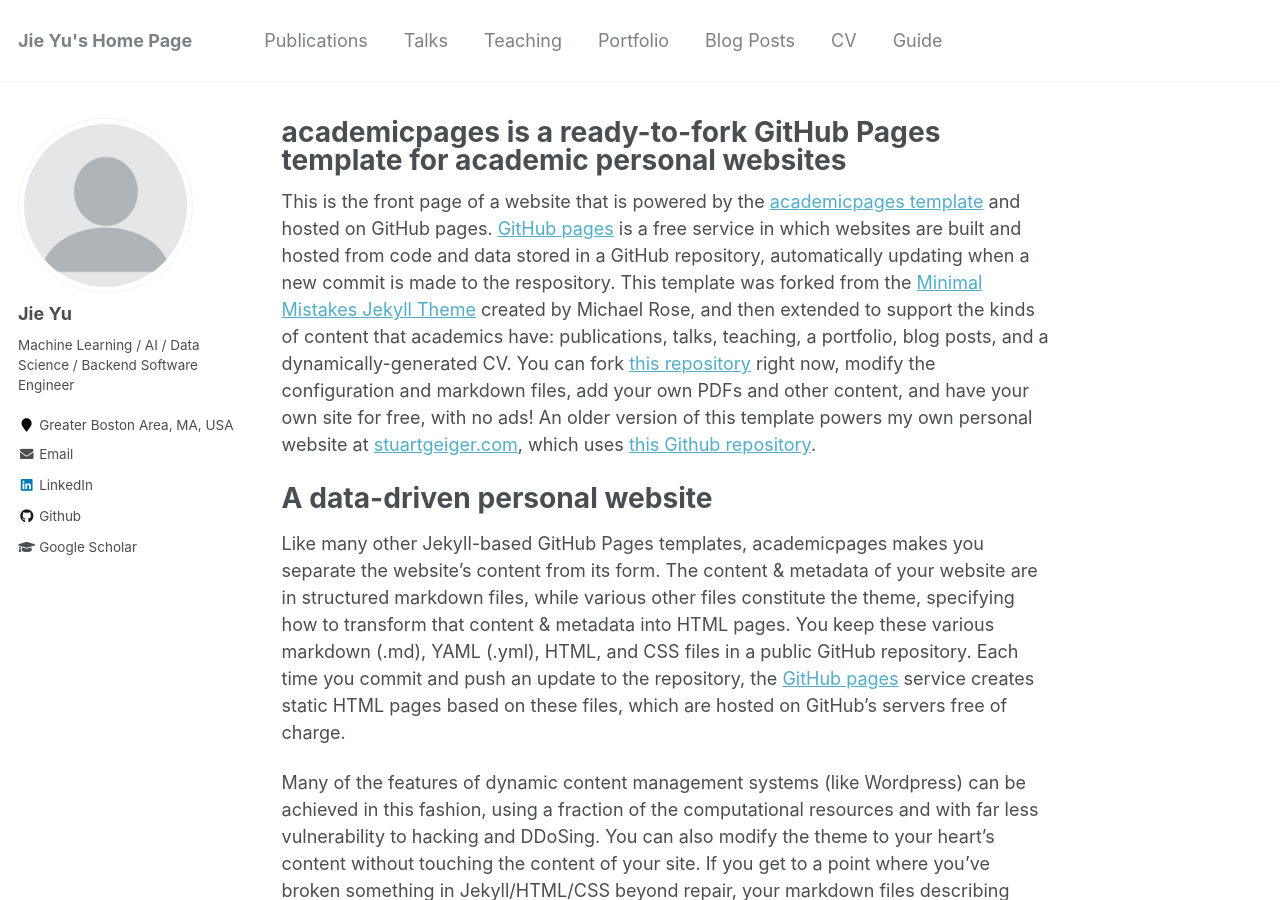
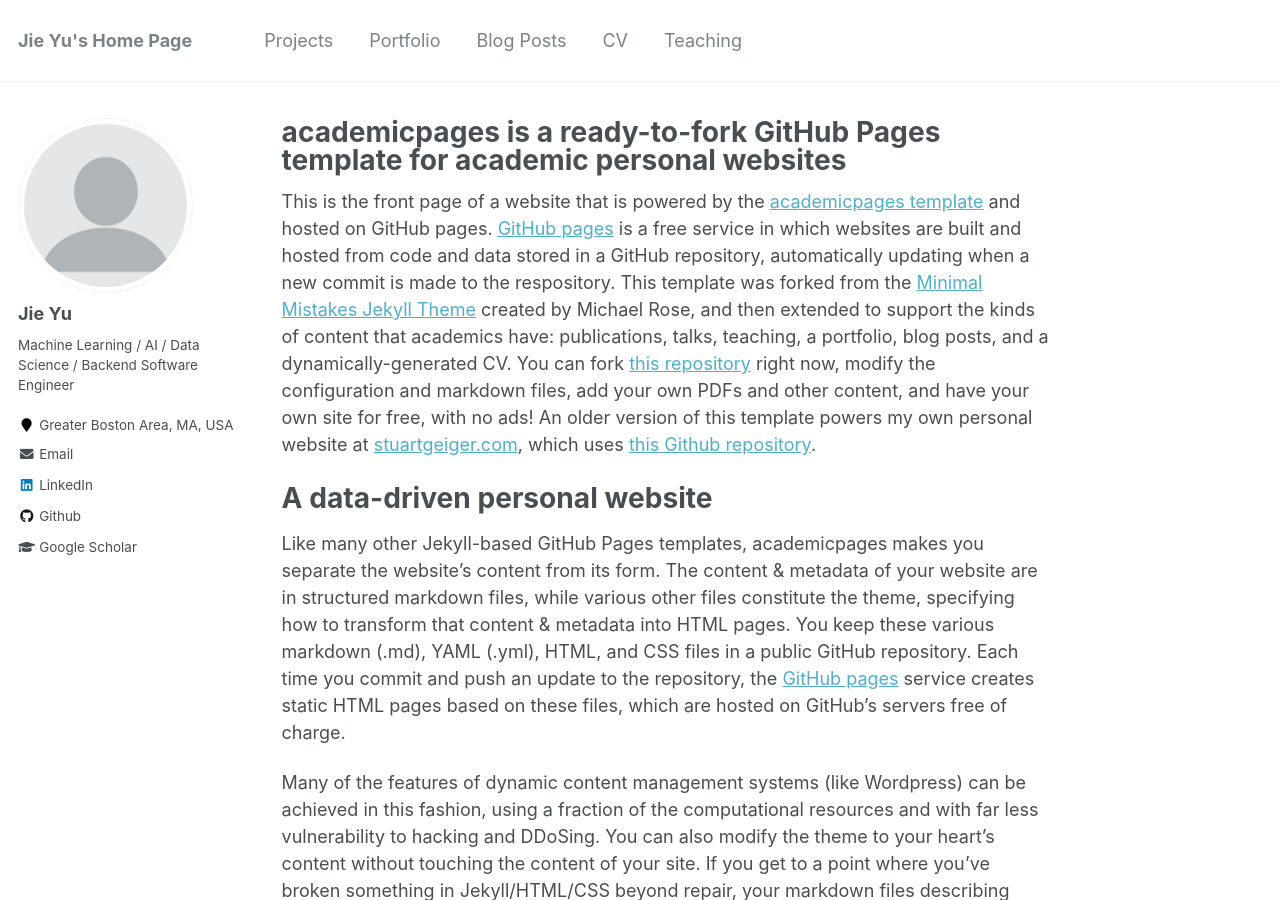
Before and after one commit to jieyu11/jieyu11.github.io, a Jekyll site: the page built from _pages/about.md, in a window 1280 px wide and 900 px high. Built offline with Jekyll 4.4.1, drawn with Linux system fonts in a browser that asks for light colours.

Commit message:
reduce items

```diff
--- a/_data/navigation.yml
+++ b/_data/navigation.yml
@@ -1,13 +1,10 @@
 # main links links
 main:
-  - title: "Publications"
+  - title: "Projects"
     url: /publications/
 
-  - title: "Talks"
-    url: /talks/
-
-  - title: "Teaching"
-    url: /teaching/
+#  - title: "Talks"
+#    url: /talks/
 
   - title: "Portfolio"
     url: /portfolio/
@@ -18,5 +15,8 @@ main:
   - title: "CV"
     url: /cv/
 
-  - title: "Guide"
-    url: /markdown/
+  - title: "Teaching"
+    url: /teaching/
+
+#  - title: "Guide"
+#    url: /markdown/
```
